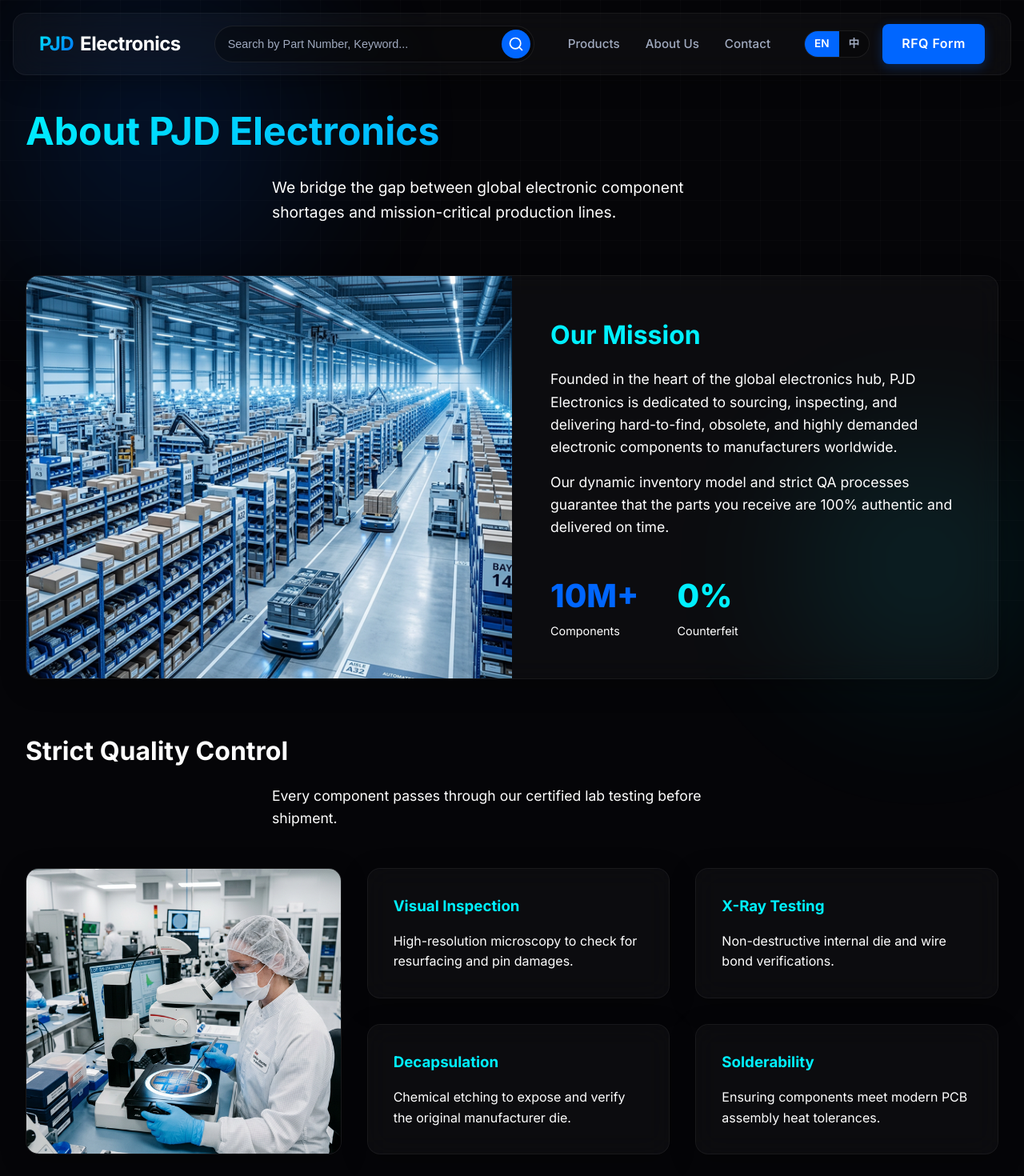
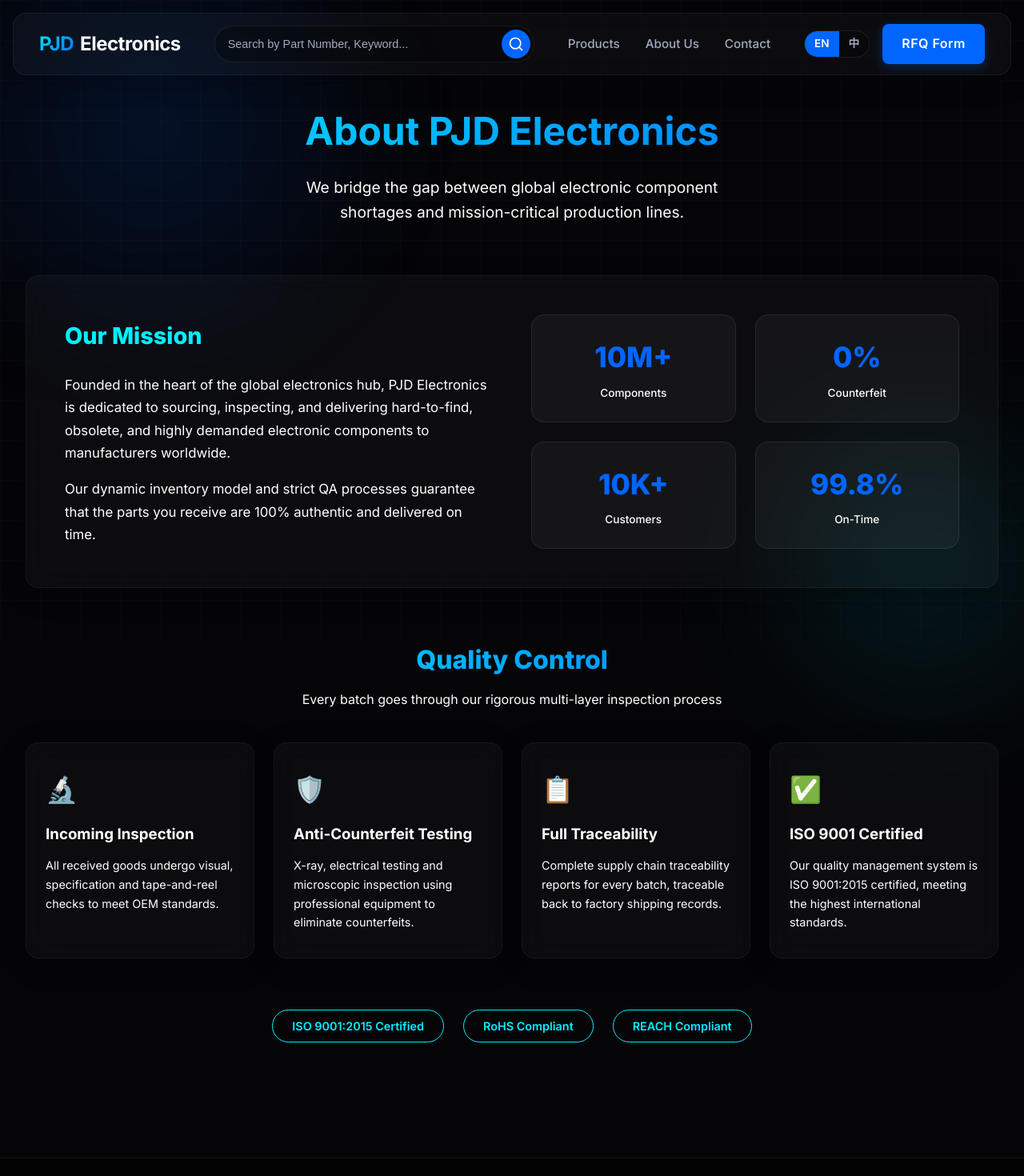
Before and after one commit to DkakaX/PJD, a Next.js app: page /en/about in a window 1280 px wide. Shown: the top 1470 px of the page at 80% size. Built offline with nearby package versions, Linux system fonts and the light colour scheme.

Commit message:
Refactor AboutPage to use async data fetching

```diff
--- a/app/[lang]/about/page.tsx
+++ b/app/[lang]/about/page.tsx
@@ -1,66 +1,75 @@
-import Link from 'next/link';
+import { getDictionary } from '@/get-dictionary'
+import type { Locale } from '@/i18n-config'
 
-import Image from 'next/image';
+type Props = { params: Promise<{ lang: string }> }
 
-export default function AboutPage() {
+export default async function AboutPage({ params }: Props) {
+  const lang = (await params).lang as Locale
+  const dict = await getDictionary(lang)
+  const a = dict.about
+
+  const stats = [
+    { value: a.stat1_value, label: a.stat1_label },
+    { value: a.stat2_value, label: a.stat2_label },
+    { value: a.stat3_value, label: a.stat3_label },
+    { value: a.stat4_value, label: a.stat4_label },
+  ]
+
+  const qualities = [
+    { icon: '🔬', title: a.q1_title, desc: a.q1_desc },
+    { icon: '🛡️', title: a.q2_title, desc: a.q2_desc },
+    { icon: '📋', title: a.q3_title, desc: a.q3_desc },
+    { icon: '✅', title: a.q4_title, desc: a.q4_desc },
+  ]
+
   return (
-    <main className="container pb-4" style={{ paddingTop: '3rem', paddingBottom: '5rem' }}>
-      <div className="text-center mb-4" style={{ marginBottom: '4rem' }}>
-        <h1 className="text-gradient-primary" style={{ fontSize: '3rem', marginBottom: '1rem' }}>About PJD Electronics</h1>
-        <p className="text-secondary" style={{ maxWidth: '600px', margin: '0 auto', fontSize: '1.2rem' }}>
-          We bridge the gap between global electronic component shortages and mission-critical production lines.
-        </p>
+    <main className="container" style={{ paddingTop: '3rem', paddingBottom: '5rem' }}>
+      {/* Hero */}
+      <div style={{ textAlign: 'center', marginBottom: '4rem' }}>
+        <h1 className="text-gradient-primary" style={{ fontSize: '3rem', marginBottom: '1rem' }}>{a.title}</h1>
+        <p className="text-secondary" style={{ maxWidth: '600px', margin: '0 auto', fontSize: '1.2rem' }}>{a.subtitle}</p>
       </div>
 
-      <div className="glass-panel" style={{ overflow: 'hidden', padding: '0', display: 'grid', gridTemplateColumns: '1fr 1fr', gap: '0', alignItems: 'stretch', marginBottom: '4rem', borderRadius: 'var(--radius-lg)' }}>
-        <div style={{ position: 'relative', minHeight: '400px' }}>
-           <Image src="/images/warehouse.png" alt="Warehouse Inventory" fill style={{ objectFit: 'cover' }} />
-        </div>
-        <div style={{ padding: '3rem' }}>
-          <h2 style={{ fontSize: '2rem', marginBottom: '1rem', color: 'var(--accent)' }}>Our Mission</h2>
-          <p className="text-secondary" style={{ marginBottom: '1rem', fontSize: '1.1rem' }}>
-            Founded in the heart of the global electronics hub, PJD Electronics is dedicated to sourcing, inspecting, and delivering hard-to-find, obsolete, and highly demanded electronic components to manufacturers worldwide.
-          </p>
-          <p className="text-secondary" style={{ fontSize: '1.1rem' }}>
-            Our dynamic inventory model and strict QA processes guarantee that the parts you receive are 100% authentic and delivered on time.
-          </p>
-          <div style={{ display: 'flex', gap: '3rem', marginTop: '2.5rem' }}>
-             <div>
-                <div style={{ fontSize: '2.5rem', fontWeight: '800', color: 'var(--primary)' }}>10M+</div>
-                <div className="text-secondary" style={{ fontSize: '0.9rem' }}>Components</div>
-             </div>
-             <div>
-                <div style={{ fontSize: '2.5rem', fontWeight: '800', color: 'var(--accent)' }}>0%</div>
-                <div className="text-secondary" style={{ fontSize: '0.9rem' }}>Counterfeit</div>
-             </div>
+      {/* Mission + Stats */}
+      <div className="glass-panel" style={{ padding: '3rem', marginBottom: '4rem', borderRadius: 'var(--radius-lg)' }}>
+        <div style={{ display: 'grid', gridTemplateColumns: '1fr 1fr', gap: '3rem', alignItems: 'center' }}>
+          <div>
+            <h2 style={{ fontSize: '1.8rem', fontWeight: 800, marginBottom: '1.5rem', color: 'var(--accent)' }}>{a.mission_title}</h2>
+            <p className="text-secondary" style={{ fontSize: '1.05rem', lineHeight: '1.7', marginBottom: '1rem' }}>{a.mission_p1}</p>
+            <p className="text-secondary" style={{ fontSize: '1.05rem', lineHeight: '1.7' }}>{a.mission_p2}</p>
           </div>
-        </div>
-      </div>
-
-      <div className="text-center" id="quality" style={{ marginBottom: '4rem' }}>
-        <h2 style={{ fontSize: '2rem', marginBottom: '1rem' }}>Strict Quality Control</h2>
-        <p className="text-secondary" style={{ maxWidth: '600px', margin: '0 auto 3rem', fontSize: '1.1rem' }}>Every component passes through our certified lab testing before shipment.</p>
-
-        <div style={{ display: 'grid', gridTemplateColumns: '1fr 2fr', gap: '2rem', textAlign: 'left' }}>
-          <div className="glass-panel" style={{ position: 'relative', minHeight: '300px', borderRadius: 'var(--radius-lg)', overflow: 'hidden' }}>
-             <Image src="/images/qa.png" alt="QA Inspection" fill style={{ objectFit: 'cover' }} />
-          </div>
-
-          <div style={{ display: 'grid', gridTemplateColumns: '1fr 1fr', gap: '2rem' }}>
-            {[
-              { title: 'Visual Inspection', desc: 'High-resolution microscopy to check for resurfacing and pin damages.' },
-              { title: 'X-Ray Testing', desc: 'Non-destructive internal die and wire bond verifications.' },
-              { title: 'Decapsulation', desc: 'Chemical etching to expose and verify the original manufacturer die.' },
-              { title: 'Solderability', desc: 'Ensuring components meet modern PCB assembly heat tolerances.' }
-            ].map(q => (
-              <div key={q.title} className="glass-panel" style={{ padding: '2rem' }}>
-                <h3 style={{ color: 'var(--accent)', marginBottom: '1rem' }}>{q.title}</h3>
-                <p className="text-secondary">{q.desc}</p>
+          <div style={{ display: 'grid', gridTemplateColumns: '1fr 1fr', gap: '1.5rem' }}>
+            {stats.map((s) => (
+              <div key={s.label} style={{ textAlign: 'center', padding: '1.5rem', background: 'rgba(255,255,255,0.04)', borderRadius: 'var(--radius-lg)', border: '1px solid var(--border-color)' }}>
+                <div style={{ fontSize: '2.2rem', fontWeight: 800, color: 'var(--primary)', marginBottom: '0.4rem' }}>{s.value}</div>
+                <div className="text-secondary" style={{ fontSize: '0.85rem', fontWeight: 500 }}>{s.label}</div>
               </div>
             ))}
           </div>
         </div>
       </div>
+
+      {/* Quality Control */}
+      <div style={{ marginBottom: '4rem' }}>
+        <h2 className="text-gradient-primary" style={{ fontSize: '2rem', fontWeight: 800, textAlign: 'center', marginBottom: '0.75rem' }}>{a.quality_title}</h2>
+        <p className="text-secondary" style={{ textAlign: 'center', marginBottom: '2.5rem' }}>{a.quality_subtitle}</p>
+        <div style={{ display: 'grid', gridTemplateColumns: 'repeat(4,1fr)', gap: '1.5rem' }}>
+          {qualities.map((q) => (
+            <div key={q.title} className="glass-panel" style={{ padding: '2rem 1.5rem', borderRadius: 'var(--radius-lg)' }}>
+              <div style={{ fontSize: '2rem', marginBottom: '1rem' }}>{q.icon}</div>
+              <h3 style={{ fontWeight: 700, marginBottom: '0.75rem' }}>{q.title}</h3>
+              <p className="text-secondary" style={{ fontSize: '0.9rem', lineHeight: '1.65' }}>{q.desc}</p>
+            </div>
+          ))}
+        </div>
+      </div>
+
+      {/* Certifications */}
+      <div style={{ display: 'flex', justifyContent: 'center', gap: '1.5rem', flexWrap: 'wrap' }}>
+        {[a.cert_iso, a.cert_rohs, a.cert_reach].map((c) => (
+          <span key={c} style={{ padding: '0.5rem 1.5rem', border: '1px solid var(--accent)', borderRadius: 'var(--radius-full)', color: 'var(--accent)', fontSize: '0.9rem', fontWeight: 600 }}>{c}</span>
+        ))}
+      </div>
     </main>
-  );
+  )
 }
```
